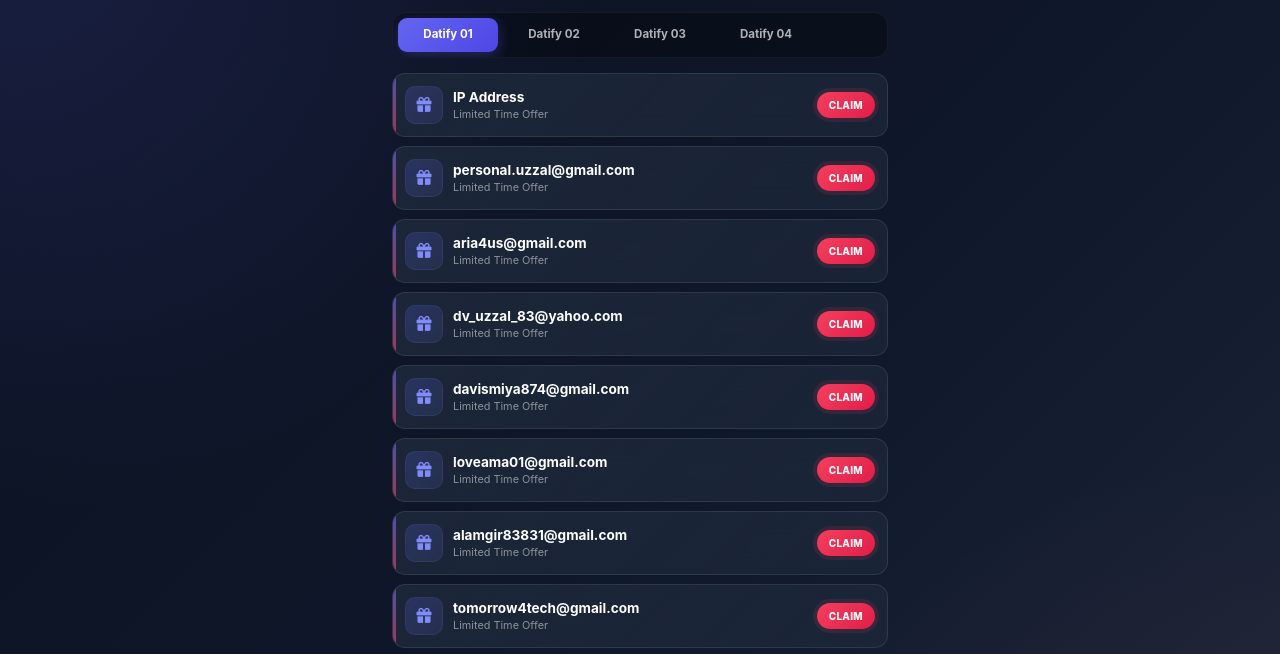
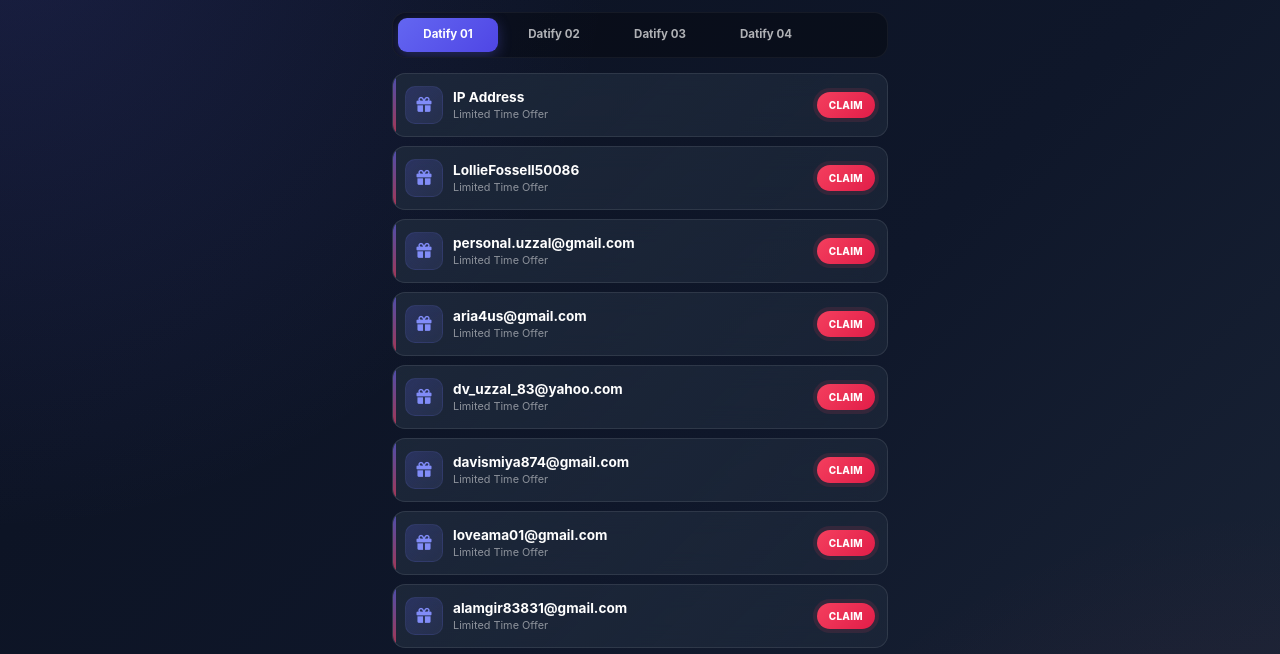
Before and after one commit to 83uzzal/mysite, a plain HTML site: page bestoffer.html in a window 1280 px wide. Shown: the part 84-738 px from the top of the page. Drawn offline with Linux system fonts and the light colour scheme.

Commit message:
Update bestoffer.html

```diff
--- a/bestoffer.html
+++ b/bestoffer.html
@@ -458,6 +458,7 @@
         const data = {
             Adblumedia_Panel_New01: [
                 ["IP Address", "https://ipfighter.com/"],
+                ["LollieFossell50086", "https://onlyhotdates.com/Q7fkyMYY?aid=hbkaxdxbbx&kid=hxpaabzbkdg&clickid=%7Bclickid%7D&sub1=MiTel&sub2=Test_1&sub3=AdultDating&s2%7BofferId%7D%7BofferName%7D%7BofferNumber%7D%7Bregion%7D%7Bcountry%7D"],
                 ["personal.uzzal@gmail.com", "https://lavelove.com/68j9wzs5?aid=hdzxhkzxzb&kid=hpfxxgppbxk&kid=hpfdkbbkddh&clickid=%7Bclickid%7D&sub1=MiTel&sub2=Nothing&sub3=AdultDating"],
                 ["aria4us@gmail.com", "https://luckynowforever.com/P8mMrct2?aid=gzpxkdpddh&kid=hxhaaffkdag&clickid=%7Bclickid%7D&sub1=MiTel&sub2=Test_1&sub3=AdultDating&s2%7BofferId%7D%7BofferName%7D%7BofferNumber%7D%7Bregion%7D%7Bcountry%7D"],
                 ["dv_uzzal_83@yahoo.com", "https://singleheartshere.com/3vvSh59x?aid=hdddazhxkx&kid=hpfxhkkzbgg&kid=hpfdkbbkddh&clickid=%7Bclickid%7D&sub1=MiTel&sub2=Nothing&sub3=AdultDating"],
```
